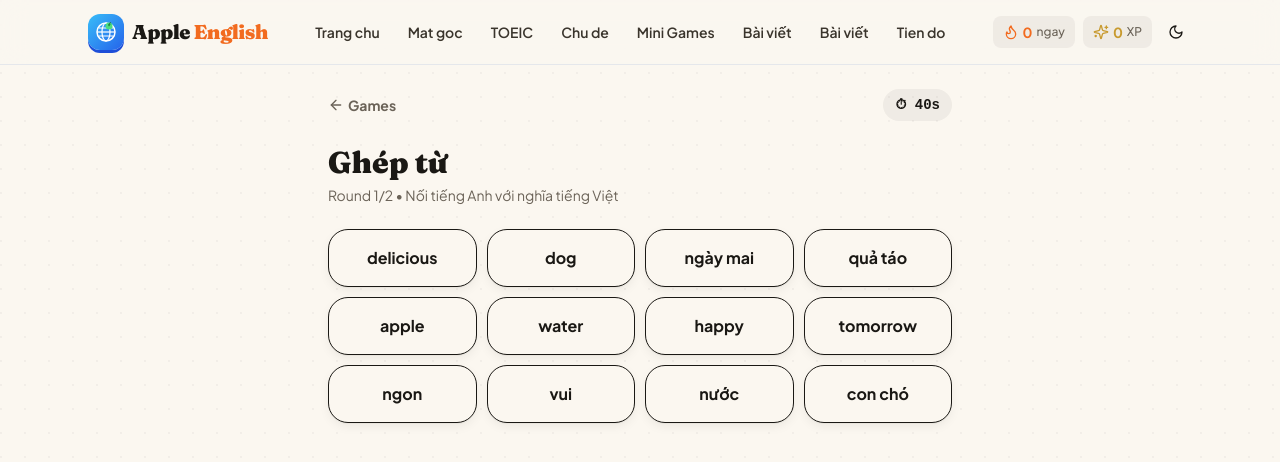
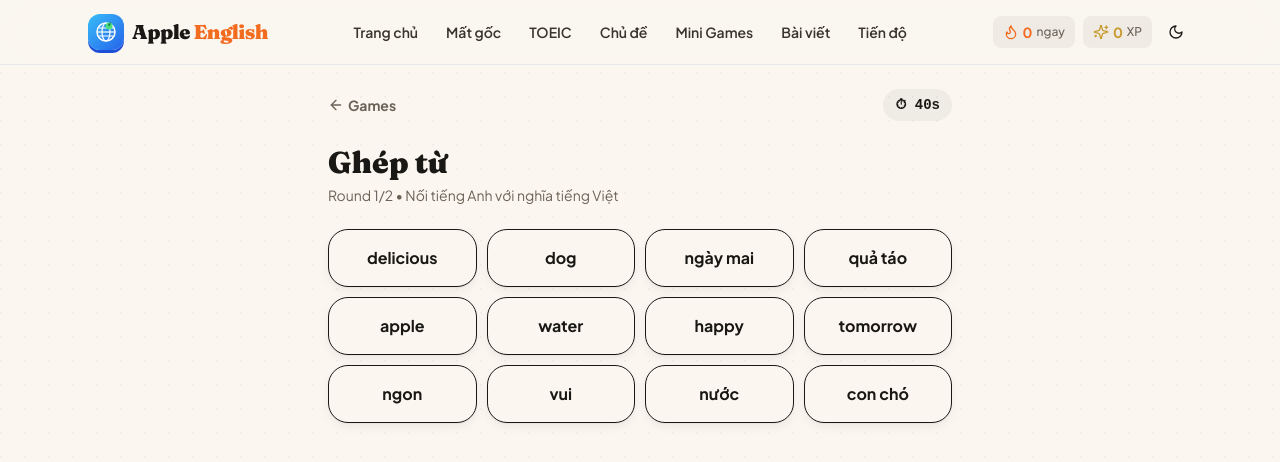
Before and after one commit to NguyeQuanHuy/apple-english, a Next.js app: page /games/match in a window 1280 px wide. Shown: the top 462 px of the page. Built offline with nearby package versions, Linux system fonts and the light colour scheme.

Commit message:
fix: remove duplicate blog link, add Vietnamese diacritics to navbar

```diff
--- a/components/top-bar.tsx
+++ b/components/top-bar.tsx
@@ -21,14 +21,13 @@ export function TopBar() {
           </span>
         </Link>
         <nav className="hidden md:flex items-center gap-1">
-          <NavLink href="/">Trang chu</NavLink>
-          <NavLink href="/learn/beginner">Mat goc</NavLink>
+          <NavLink href="/">Trang chủ</NavLink>
+          <NavLink href="/learn/beginner">Mất gốc</NavLink>
           <NavLink href="/learn/toeic">TOEIC</NavLink>
-          <NavLink href="/learn/topics">Chu de</NavLink>
+          <NavLink href="/learn/topics">Chủ đề</NavLink>
           <NavLink href="/games">Mini Games</NavLink>
           <NavLink href="/blog">Bài viết</NavLink>
-          <NavLink href="/blog">Bài viết</NavLink>
-          <NavLink href="/dashboard">Tien do</NavLink>
+          <NavLink href="/dashboard">Tiến độ</NavLink>
         </nav>
         <div className="flex items-center gap-2">
           {mounted && (
```
